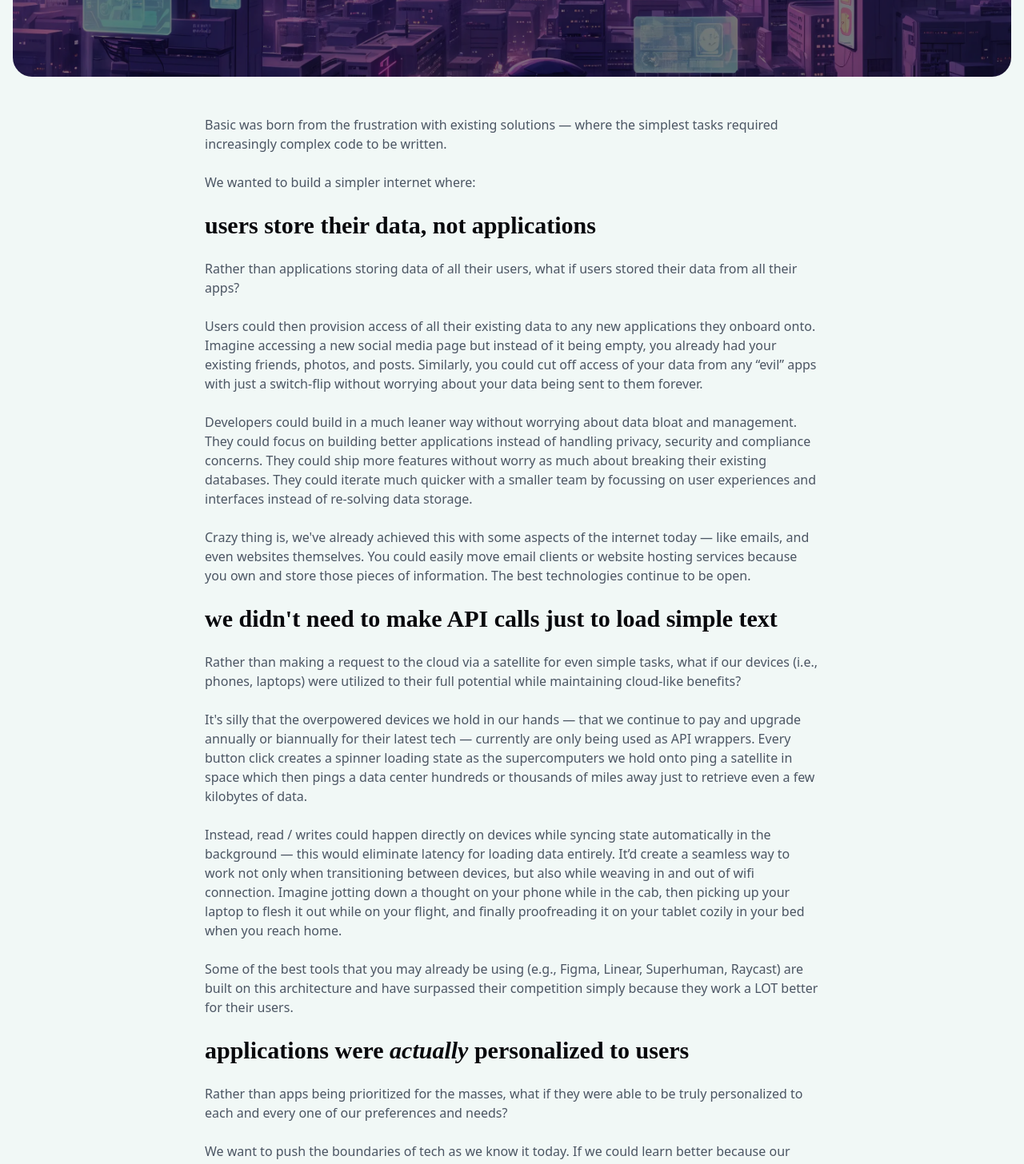
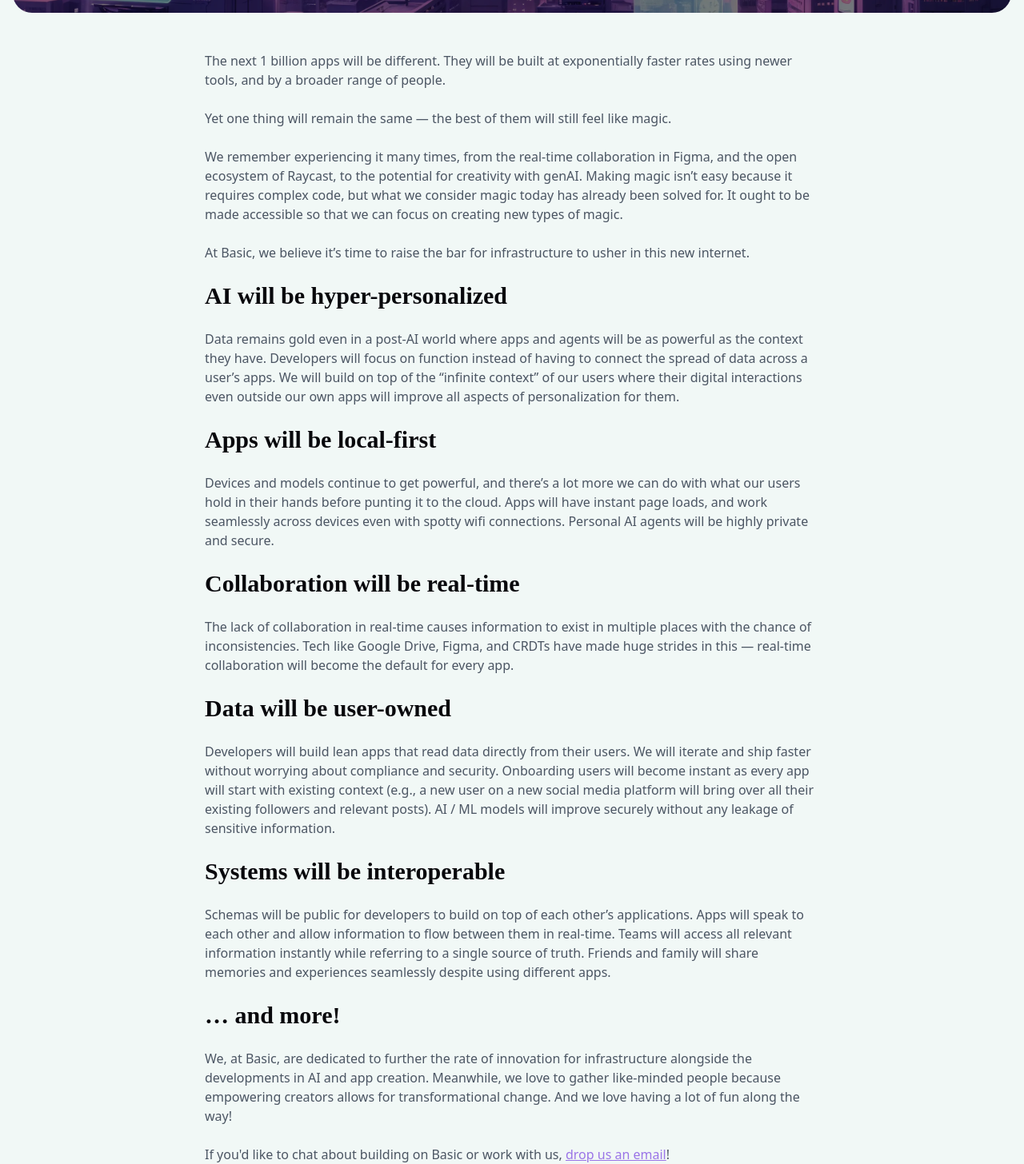
Before and after one commit to basicdb/basic-website, a Next.js app: page /about in a window 1280 px wide. Shown: the part 320-1776 px from the top of the page at 80% size. Built offline with nearby package versions, Linux system fonts and the light colour scheme; a web font is replaced by a local one.

Commit message:
updated and published about page

```diff
--- a/src/components/NavFooter.tsx
+++ b/src/components/NavFooter.tsx
@@ -7,7 +7,7 @@ import { FaDiscord } from "react-icons/fa"
 export const NavBar = () => {
     return (
         <div className="navbar bg-opacity-20 absolute z-50 top-5 left-0 right-0 py-4 px-8">
-            <div className="w-[calc(100%-1rem)] md:w-[calc(100%-2rem)] mx-2 sm:mx-4 my-1 sm:my-2 flex justify-between items-center text-green-100 dark:text-black px-1 sm:px-2">
+            <div className="w-[calc(100%-1rem)] sm:w-[calc(100%-2rem)] mx-2 sm:mx-4 my-1 sm:my-2 flex justify-between items-center text-green-100 dark:text-black px-1 sm:px-2">
                 <div className="flex-1 flex items-center">
                     <a className="btn btn-ghost normal-case text-xl flex items-center" href="/">
                         <Image
@@ -79,7 +79,7 @@ export const Footer = () => {
             </nav>
             <nav>
                 <h6 className="footer-title">Company</h6>
-                {/* <a href="/about" className="link link-hover">About us</a> */}
+                <a href="/about" className="link link-hover">About us</a>
                 <a href="/pricing" className="link link-hover">Pricing</a>
                 <a href="/events" className="link link-hover">Events</a>
             </nav>
--- a/src/pages/about.tsx
+++ b/src/pages/about.tsx
@@ -5,8 +5,8 @@ import { NavBar, Footer } from '@/components/NavFooter';
 
 const heroCardElements = {
     image: '/aboutus-hero.webp',
-    title: 'serendipity through a cleaner database architecture',
-    titleStyle: 'text-4xl sm:text-5xl',
+    title: 'make magic with Basic.',
+    titleStyle: 'text-4xl md:text-6xl sm:text-5xl',
     backgroundEffect: 'brightness-50'
 };
 
@@ -20,7 +20,7 @@ export default function About() {
             </Head>
             <section className="bg-green-100 dark:bg-black w-full min-h-screen flex flex-col">
                 <NavBar />
-                <div className="w-full h-[50vh]">
+                <div className="w-full h-[40vh] landscape:h-[70vh] md:landscape:h-[40vh]">
                     <GiantCard {...heroCardElements} />
                 </div>
 
@@ -28,65 +28,61 @@ export default function About() {
                     <div className="mx-auto mt-16 max-w-3xl">
                         <div className="space-y-6">
                             <div>
-                                <p className="text-gray-600 dark:text-gray-400">Basic was born from the frustration with existing solutions — where the simplest tasks required increasingly complex code to be written.</p>
+                                <p className="text-gray-600 dark:text-gray-400">The next 1 billion apps will be different. They will be built at exponentially faster rates using newer tools, and by a broader range of people.</p>
                             </div>
                             <div>
-                                <p className="text-gray-600 dark:text-gray-400">We wanted to build a simpler internet where:</p>
+                                <p className="text-gray-600 dark:text-gray-400">Yet one thing will remain the same — the best of them will still feel like magic.</p>
+                            </div>
+                            <div>
+                                <p className="text-gray-600 dark:text-gray-400">We remember experiencing it many times, from the real-time collaboration in Figma, and the open ecosystem of Raycast, to the potential for creativity with genAI. Making magic isn’t easy because it requires complex code, but what we consider magic today has already been solved for. It ought to be made accessible so that we can focus on creating new types of magic.</p>
+                            </div>
+                            <div>
+                                <p className="text-gray-600 dark:text-gray-400">At Basic, we believe it’s time to raise the bar for infrastructure to usher in this new internet. </p>
                             </div>
 
                             <div>
-                                <h2 className="text-3xl font-bold text-black dark:text-white">users store their data, not applications</h2>
+                                <h2 className="text-3xl font-bold text-black dark:text-white">AI will be hyper-personalized</h2>
                             </div>
                             <div>
-                                <p className="text-gray-600 dark:text-gray-400">Rather than applications storing data of all their users, what if users stored their data from all their apps?</p>
-                            </div>
-                            <div>
-                                <p className="text-gray-600 dark:text-gray-400">Users could then provision access of all their existing data to any new applications they onboard onto. Imagine accessing a new social media page but instead of it being empty, you already had your existing friends, photos, and posts. Similarly, you could cut off access of your data from any “evil” apps with just a switch-flip without worrying about your data being sent to them forever.</p>
-                            </div>
-                            <div>
-                                <p className="text-gray-600 dark:text-gray-400">Developers could build in a much leaner way without worrying about data bloat and management. They could focus on building better applications instead of handling privacy, security and compliance concerns. They could ship more features without worry as much about breaking their existing databases. They could iterate much quicker with a smaller team by focussing on user experiences and interfaces instead of re-solving data storage.</p>
-                            </div>
-                            <div>
-                                <p className="text-gray-600 dark:text-gray-400">Crazy thing is, we&apos;ve already achieved this with some aspects of the internet today — like emails, and even websites themselves. You could easily move email clients or website hosting services because you own and store those pieces of information. The best technologies continue to be open.</p>
+                                <p className="text-gray-600 dark:text-gray-400">Data remains gold even in a post-AI world where apps and agents will be as powerful as the context they have. Developers will focus on function instead of having to connect the spread of data across a user’s apps. We will build on top of the “infinite context” of our users where their digital interactions even outside our own apps will improve all aspects of personalization for them.</p>
                             </div>
 
                             <div>
-                                <h2 className="text-3xl font-bold text-black dark:text-white">we didn&apos;t need to make API calls just to load simple text</h2>
+                                <h2 className="text-3xl font-bold text-black dark:text-white">Apps will be local-first</h2>
                             </div>
                             <div>
-                                <p className="text-gray-600 dark:text-gray-400">Rather than making a request to the cloud via a satellite for even simple tasks, what if our devices (i.e., phones, laptops) were utilized to their full potential while maintaining cloud-like benefits?</p>
-                            </div>
-                            <div>
-                                <p className="text-gray-600 dark:text-gray-400">It&apos;s silly that the overpowered devices we hold in our hands — that we continue to pay and upgrade annually or biannually for their latest tech — currently are only being used as API wrappers. Every button click creates a spinner loading state as the supercomputers we hold onto ping a satellite in space which then pings a data center hundreds or thousands of miles away just to retrieve even a few kilobytes of data.</p>
-                            </div>
-                            <div>
-                                <p className="text-gray-600 dark:text-gray-400">Instead, read / writes could happen directly on devices while syncing state automatically in the background — this would eliminate latency for loading data entirely. It’d create a seamless way to work not only when transitioning between devices, but also while weaving in and out of wifi connection. Imagine jotting down a thought on your phone while in the cab, then picking up your laptop to flesh it out while on your flight, and finally proofreading it on your tablet cozily in your bed when you reach home.</p>
-                            </div>
-                            <div>
-                                <p className="text-gray-600 dark:text-gray-400">Some of the best tools that you may already be using (e.g., Figma, Linear, Superhuman, Raycast) are built on this architecture and have surpassed their competition simply because they work a LOT better for their users.</p>
+                                <p className="text-gray-600 dark:text-gray-400">Devices and models continue to get powerful, and there’s a lot more we can do with what our users hold in their hands before punting it to the cloud. Apps will have instant page loads, and work seamlessly across devices even with spotty wifi connections. Personal AI agents will be highly private and secure.</p>
                             </div>
 
                             <div>
-                                <h2 className="text-3xl font-bold text-black dark:text-white">applications were <i>actually</i> personalized to users</h2>
+                                <h2 className="text-3xl font-bold text-black dark:text-white">Collaboration will be real-time</h2>
                             </div>
                             <div>
-                                <p className="text-gray-600 dark:text-gray-400">Rather than apps being prioritized for the masses, what if they were able to be truly personalized to each and every one of our preferences and needs?</p>
+                                <p className="text-gray-600 dark:text-gray-400">The lack of collaboration in real-time causes information to exist in multiple places with the chance of inconsistencies. Tech like Google Drive, Figma, and CRDTs have made huge strides in this — real-time collaboration will become the default for every app.</p>
+                            </div>
+
+                            <div>
+                                <h2 className="text-3xl font-bold text-black dark:text-white">Data will be user-owned</h2>
                             </div>
                             <div>
-                                <p className="text-gray-600 dark:text-gray-400">We want to push the boundaries of tech as we know it today. If we could learn better because our teachers knew their exact strengths and weaknesses and how to best supplement them; if doctors and other professionals knew all our relevant history and context even if its their first time seeing us; if movies, tv shows, songs, and artistic experiences could be uniquely generated for us, not just discovered, based on our preferences and moods; and if ecommerce wasn't just being suggested the same vacuum cleaner over and over despite having just bought it, we might finally enter a new era of personalization.</p>
+                                <p className="text-gray-600 dark:text-gray-400">Developers will build lean apps that read data directly from their users. We will iterate and ship faster without worrying about compliance and security. Onboarding users will become instant as every app will start with existing context (e.g., a new user on a new social media platform will bring over all their existing followers and relevant posts). AI / ML models will improve securely without any leakage of sensitive information.</p>
+                            </div>
+
+                            <div>
+                                <h2 className="text-3xl font-bold text-black dark:text-white">Systems will be interoperable</h2>
                             </div>
                             <div>
-                                <p className="text-gray-600 dark:text-gray-400">We want to foster more cozy corners on the internet, where applications didn’t need to be built for all 8 billion of us at the cost of personalization. Smaller, leaner apps could be built for fewer folks that REALLY love them because they are easier to spin up and maintain. We could finally start seeing the “mom and pop shops” of software, where people build for their communities rather than for the masses.</p>
+                                <p className="text-gray-600 dark:text-gray-400">Schemas will be public for developers to build on top of each other’s applications. Apps will speak to each other and allow information to flow between them in real-time. Teams will access all relevant information instantly while referring to a single source of truth. Friends and family will share memories and experiences seamlessly despite using different apps.</p>
                             </div>
 
                             <div>
                                 <h2 className="text-3xl font-bold text-black dark:text-white">… and more!</h2>
                             </div>
                             <div>
-                                <p className="text-gray-600 dark:text-gray-400">Basically (pun intended), we are folks that believe the internet can be a lot better for everyone when certain assumptions are challenged. We&apos;re dedicated to seeing that mission through while understanding it&apos;s a never-ending pursuit. We like bringing people together who have a similar mindset to us because we know that for any surmountable change to occur, we need to empower many more people with the ability to create. And we like having a lot of fun along the way!</p>
+                                <p className="text-gray-600 dark:text-gray-400">We, at Basic, are dedicated to further the rate of innovation for infrastructure alongside the developments in AI and app creation. Meanwhile, we love to gather like-minded people because empowering creators allows for transformational change. And we love having a lot of fun along the way!</p>
                             </div>
                             <div>
-                                <p className="text-gray-600 dark:text-gray-400">If you&apos;d like to chat about building on Basic, work with us, or just to say hi, <a href="mailto:founders@basic.tech" className="text-indigo-500 underline">drop us an email</a>!</p>
+                                <p className="text-gray-600 dark:text-gray-400">If you&apos;d like to chat about building on Basic or work with us, <a href="mailto:founders@basic.tech" className="text-indigo-500 underline">drop us an email</a>!</p>
                             </div>
                         </div>
                     </div>
```
